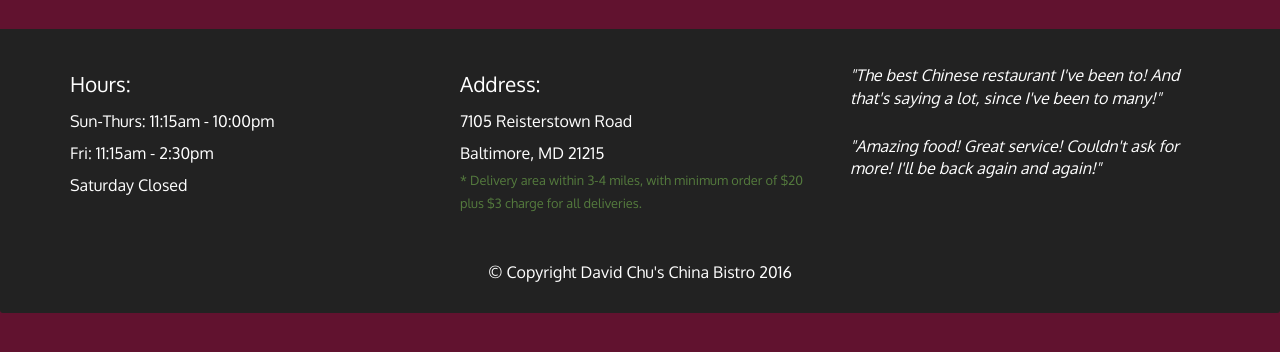
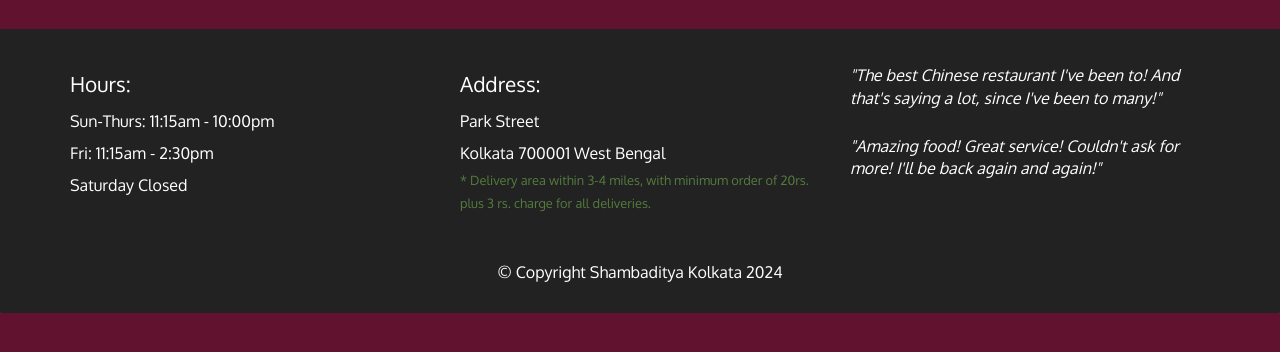
Before and after one commit to Shambaditya1/resturent_website, a plain HTML site: page index.html in a window 1280 px wide. Shown: the part 214-566 px from the top of the page. Drawn offline with Linux system fonts and the light colour scheme; no server answers.

Commit message:
Update index.html

```diff
--- a/index.html
+++ b/index.html
@@ -69,7 +69,7 @@
     410-602-5008
     </a>
   </div>
-  <div id="xs-deliver" class="text-center visible-xs">* We Deliver</div>
+  <div id="xs-deliver" class="text-center visible-xs">* We Deliver*</div>
 
   <div id="main-content" class="container"></div>
 
@@ -85,9 +85,10 @@
         </section>
         <section id="address" class="col-sm-4">
           <span>Address:</span><br>
-          7105 Reisterstown Road<br>
-          Baltimore, MD 21215
-          <p>* Delivery area within 3-4 miles, with minimum order of $20 plus $3 charge for all deliveries.</p>
+          Park Street<br>
+          Kolkata 700001
+          West Bengal
+          <p>* Delivery area within 3-4 miles, with minimum order of 20rs. plus 3 rs. charge for all deliveries.</p>
           <hr class="visible-xs">
         </section>
         <section id="testimonials" class="col-sm-4">
@@ -95,7 +96,7 @@
           <p>"Amazing food! Great service! Couldn't ask for more! I'll be back again and again!"</p>
         </section>
       </div>
-      <div class="text-center">&copy; Copyright David Chu's China Bistro 2016</div>
+      <div class="text-center">&copy; Copyright Shambaditya Kolkata 2024</div>
     </div>
   </footer>
 
```
